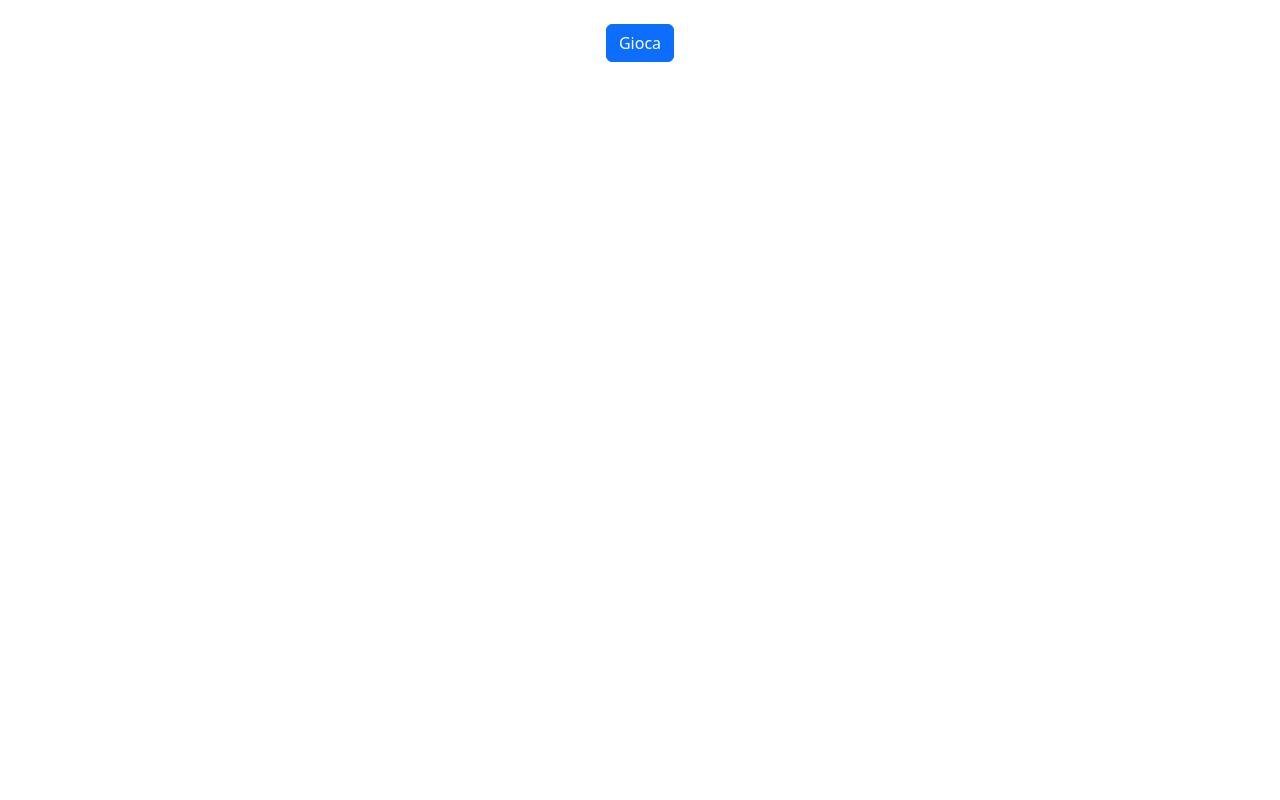
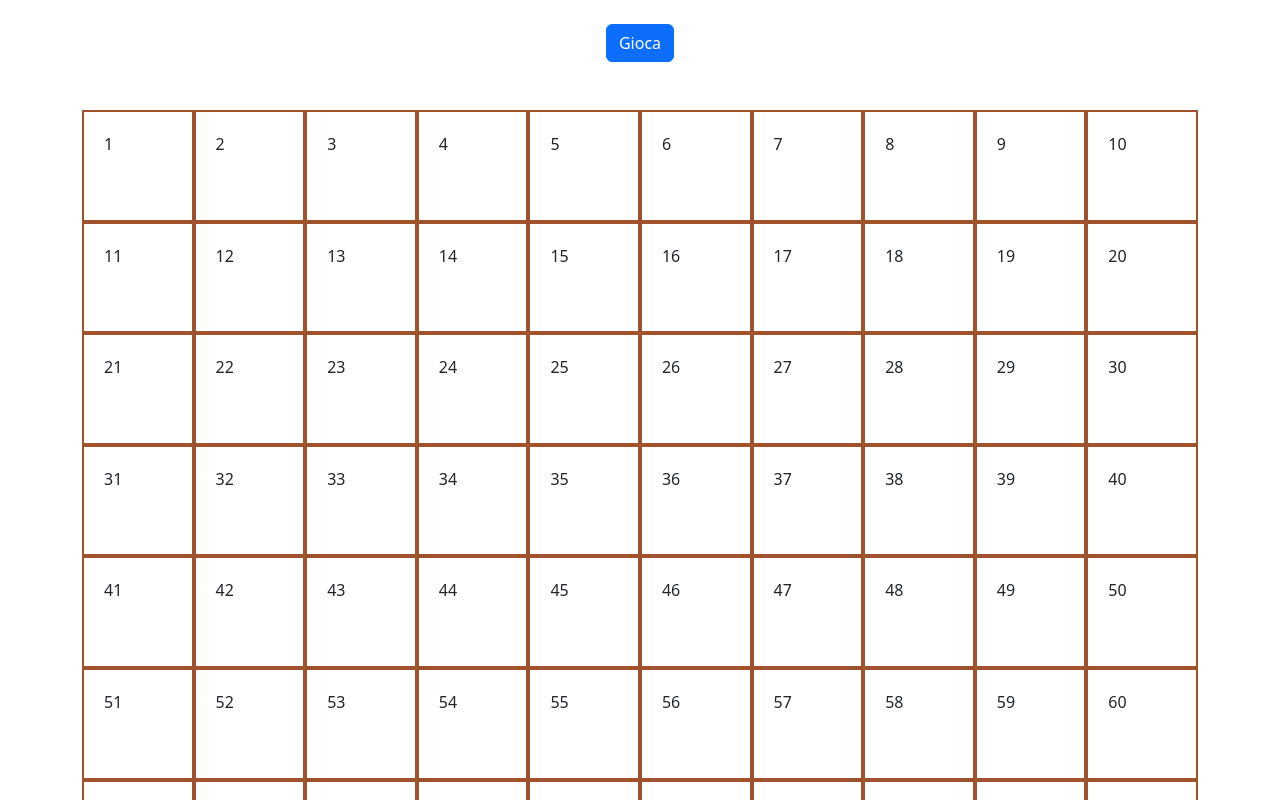
Before and after one commit to nicolaoo/js-campominato-grid, a plain HTML site: page index.html in a window 1280 px wide. Both pictures are taken after a click on the button "Gioca". Shown: the top 800 px of the page. Drawn offline with nearby package versions, Linux system fonts and the light colour scheme.

Commit message:
FEAT btn click and two for

```diff
--- a/app.js
+++ b/app.js
@@ -1 +1,31 @@
-console.log('ciao')
+
+
+let numGriglie = 10
+let numCelle = numGriglie * numGriglie
+
+let grigliaElement = document.querySelector('.griglia')
+let btnElement = document.getElementById('start')
+
+
+console.log(numCelle, grigliaElement)
+
+btnElement.addEventListener('click', function ( ) {
+    for (let i = 1; i <= numCelle; i++){
+    numCorrente = i
+    let cellaElement = `<div class="cella" style = " width: calc(100% / ${numGriglie});" >${numCorrente}</div>`
+
+    grigliaElement.innerHTML += cellaElement
+
+    }
+
+    let celleEl = document.querySelectorAll('.cella')
+
+    for (let i = 0; i < celleEl.length; i++) {
+        const cell = celleEl[i]
+
+        cell.addEventListener('click', function () {
+            console.log(i + 1)
+        })
+
+    }
+})
--- a/index.html
+++ b/index.html
@@ -14,7 +14,7 @@
         <div class="container">
             <div class="row py-4">
                 <div class="col text-center">
-                    <button type="button" class="btn btn-primary">Gioca</button>
+                    <button id="start" type="button" class="btn btn-primary">Gioca</button>
                 </div>
             </div>
             <div class="griglia py-4">
--- a/style.css
+++ b/style.css
@@ -1,9 +1,14 @@
 .griglia > * {
-    padding: 10px;
+    padding: 20px;
     border: 2px solid sienna;
+    aspect-ratio: 1/1;
+    justify-content: center;
+    align-items: center;
 
 }
 
 .griglia {
     display: flex;
+    flex-wrap: wrap;
+
 }
```
